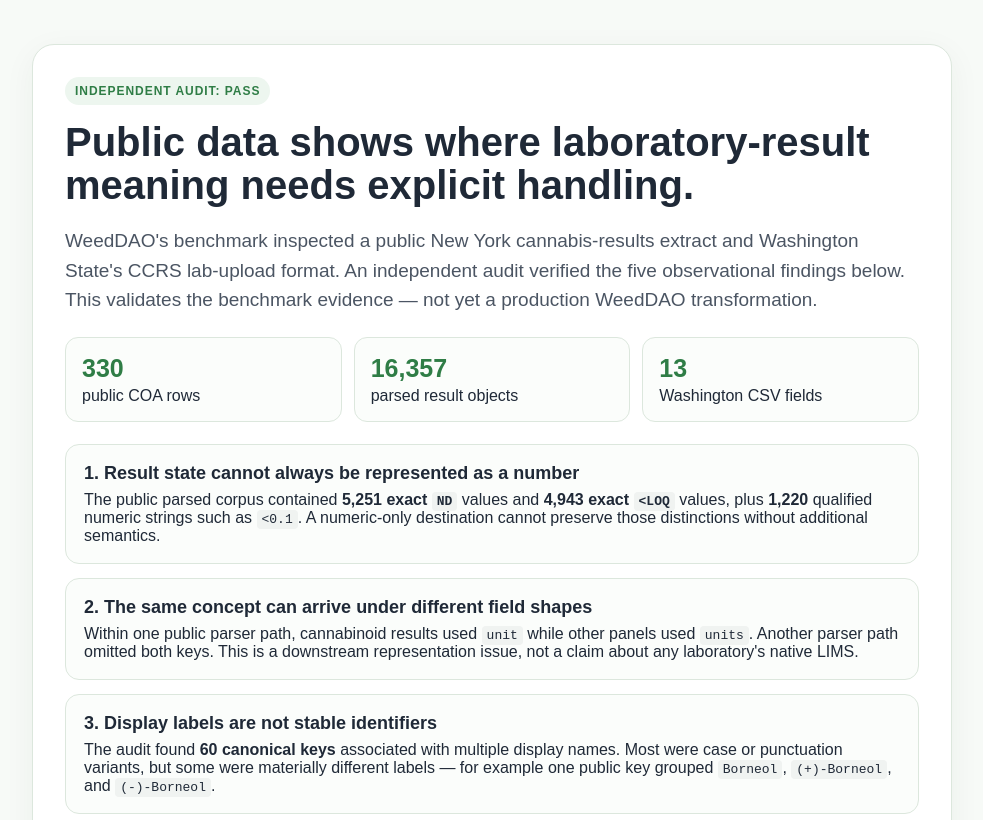
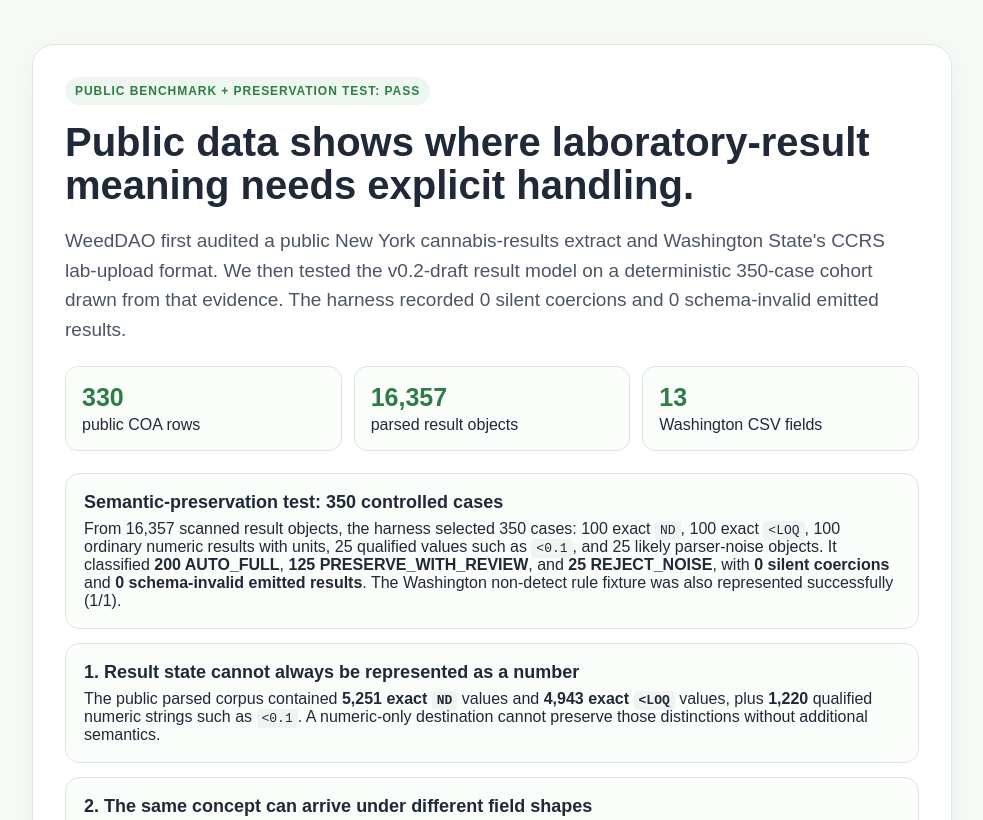
Before and after one commit to weeddaoresearch/Weeddao, a plain HTML site: page p/method-benchmark.html in a window 1280 px wide. Shown: the top 820 px of the page, without its empty margins (148-1131 px from the left). Drawn offline with Linux system fonts and the light colour scheme.

Commit message:
Publish semantic preservation benchmark result

```diff
--- a/p/method-benchmark.html
+++ b/p/method-benchmark.html
@@ -26,14 +26,19 @@
 </style>
 </head>
 <body><main class="wrap"><div class="card">
-<span class="badge">Independent audit: PASS</span>
+<span class="badge">Public benchmark + preservation test: PASS</span>
 <h1>Public data shows where laboratory-result meaning needs explicit handling.</h1>
-<p class="lede">WeedDAO's benchmark inspected a public New York cannabis-results extract and Washington State's CCRS lab-upload format. An independent audit verified the five observational findings below. This validates the benchmark evidence — not yet a production WeedDAO transformation.</p>
+<p class="lede">WeedDAO first audited a public New York cannabis-results extract and Washington State's CCRS lab-upload format. We then tested the v0.2-draft result model on a deterministic 350-case cohort drawn from that evidence. The harness recorded 0 silent coercions and 0 schema-invalid emitted results.</p>
 
 <div class="stats">
 <div class="stat"><b>330</b>public COA rows</div>
 <div class="stat"><b>16,357</b>parsed result objects</div>
 <div class="stat"><b>13</b>Washington CSV fields</div>
+</div>
+
+<div class="finding">
+<strong>Semantic-preservation test: 350 controlled cases</strong>
+From 16,357 scanned result objects, the harness selected 350 cases: 100 exact <code>ND</code>, 100 exact <code>&lt;LOQ</code>, 100 ordinary numeric results with units, 25 qualified values such as <code>&lt;0.1</code>, and 25 likely parser-noise objects. It classified <b>200 AUTO_FULL</b>, <b>125 PRESERVE_WITH_REVIEW</b>, and <b>25 REJECT_NOISE</b>, with <b>0 silent coercions</b> and <b>0 schema-invalid emitted results</b>. The Washington non-detect rule fixture was also represented successfully (1/1).
 </div>
 
 <div class="finding">
@@ -63,8 +68,8 @@
 
 <div class="callout">
 <strong>What this supports:</strong><br>
-An interoperability layer should preserve raw values and provenance, separate qualified result states from numeric measurements, normalize identifiers and unit fields, and flag ambiguous mappings for review.
-<br><br><strong>What this does not prove yet:</strong> that a WeedDAO production path has preserved these semantics end-to-end. That is the next validation step.
+In this controlled public-data harness, the WeedDAO v0.2-draft result model preserved structured semantics where the source supplied enough context and surfaced ambiguous cases for review instead of silently guessing. The test recorded <b>0 silent coercions</b>.
+<br><br><strong>What this does not prove:</strong> production readiness, validation of any laboratory's native export, or market-wide coverage. A real sample/native export remains the next commercial validation step.
 <br><a class="btn" href="mailto:research@weeddao.org?subject=WeedDAO%20benchmark">Discuss a sample export</a>
 </div>
 
```
